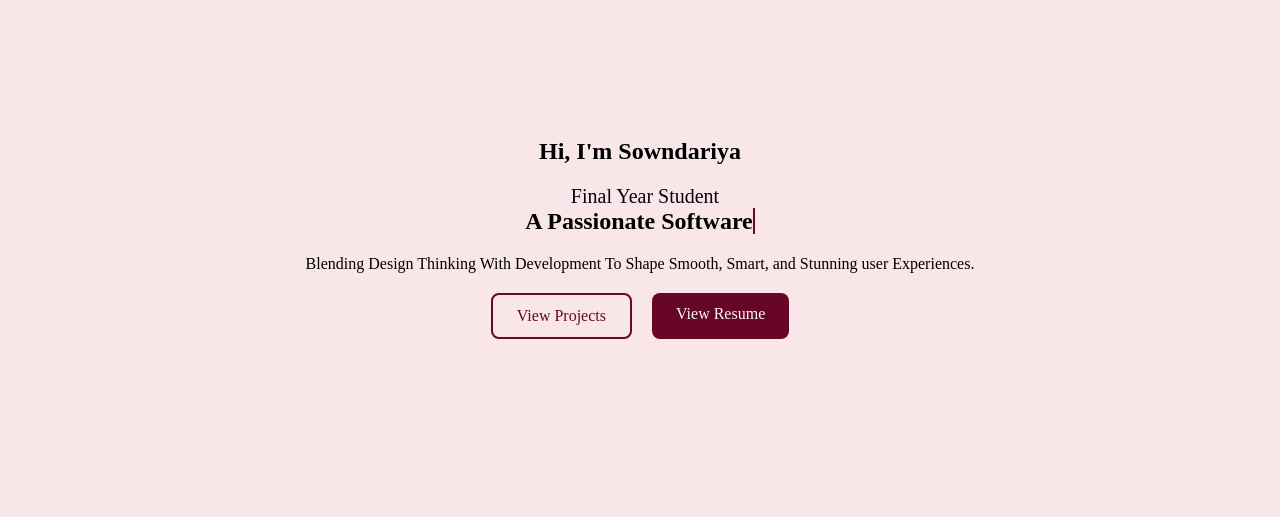
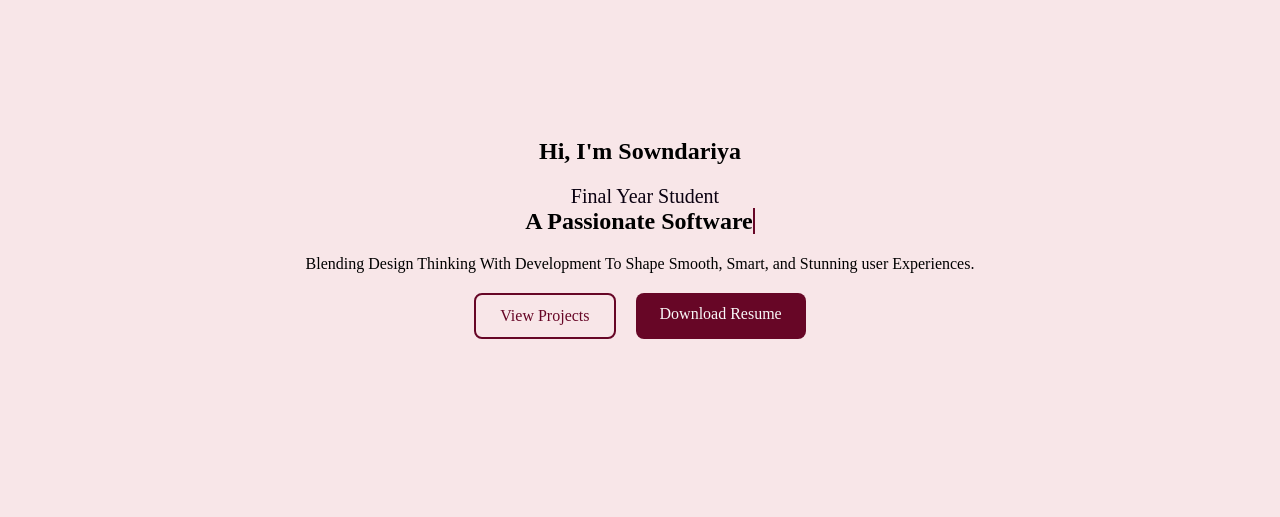
Before and after one commit to sowndariyaganesh/portfolio, a plain HTML site: page index.html in a window 1280 px wide. Shown: the part 132-649 px from the top of the page. Drawn offline with Linux system fonts and the light colour scheme.

Commit message:
Update index.html

```diff
--- a/index.html
+++ b/index.html
@@ -33,7 +33,7 @@
     <p class="scroll-animate">Blending Design Thinking With Development To Shape Smooth, Smart, and Stunning user Experiences.</p>
     <div class="cta-buttons scroll-animate">
       <a href="#projects" class="btn btn-outline">View Projects</a>
-      <a href="SOWNDARIYA.pdf" download target="_blank" class="btn">View Resume</a>
+      <a href="SOWNDARIYA.pdf" download target="_blank" class="btn">Download Resume</a>
     </div>
   </section>
 
```
